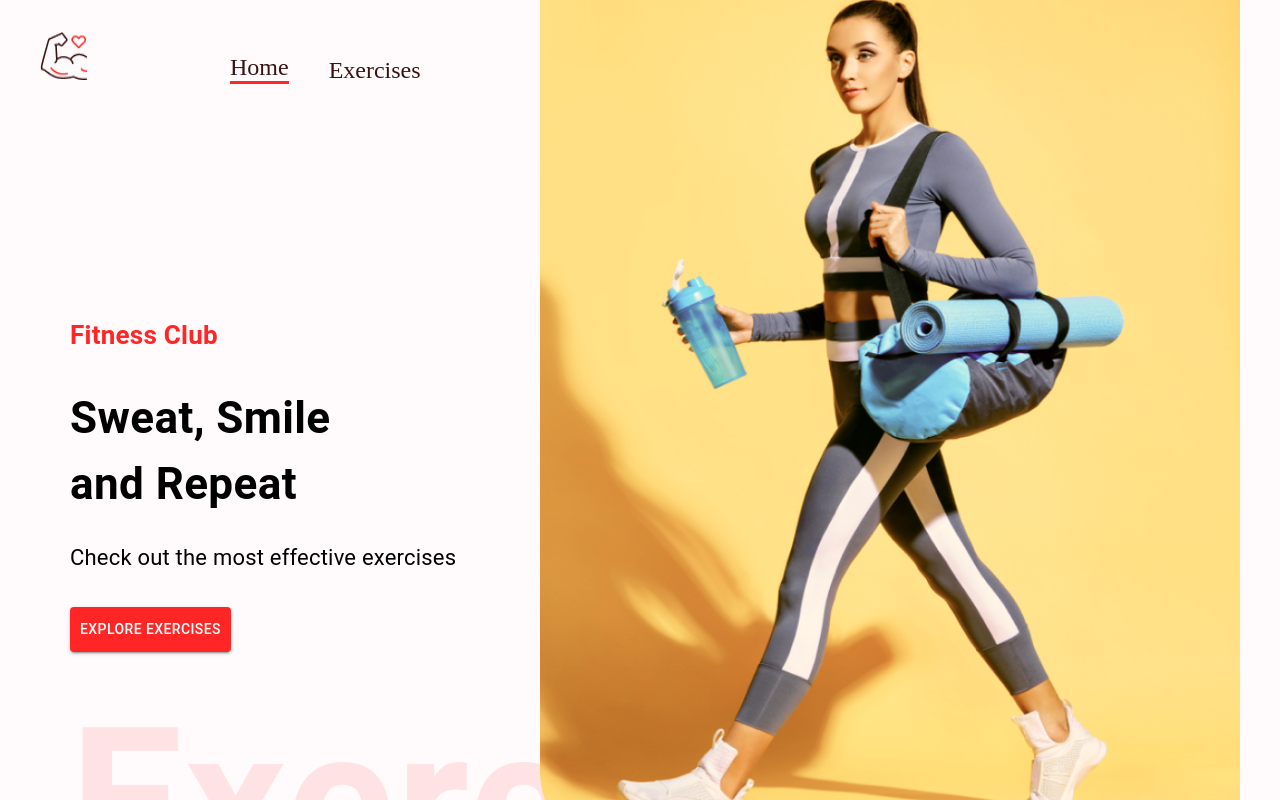
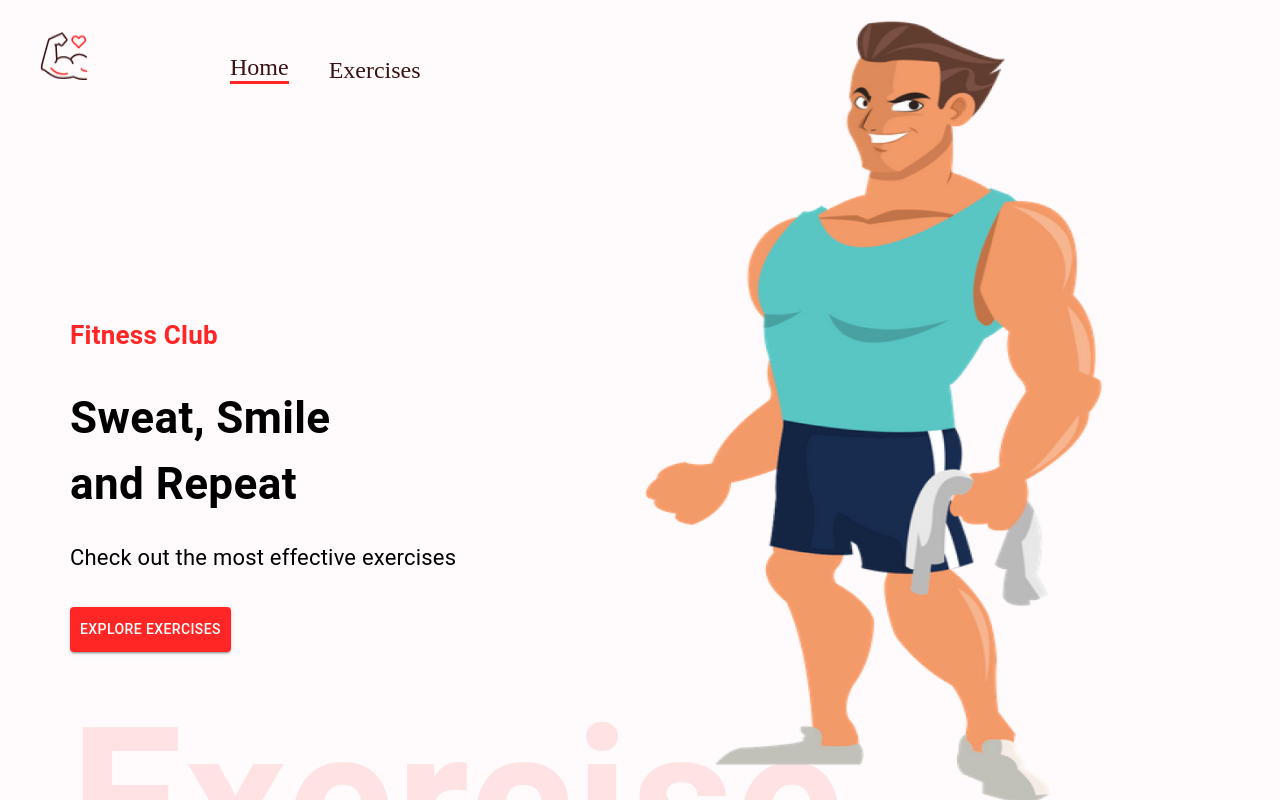
Before and after one commit to obaidash99/react-gym-project, a React (Create React App) app: page / in a window 1280 px wide. Shown: the top 800 px of the page. Built offline with nearby package versions, Linux system fonts and the light colour scheme; no server answers.

Commit message:
get back to finish

```diff
--- a/src/App.css
+++ b/src/App.css
@@ -9,6 +9,7 @@ body {
 	box-sizing: border-box;
 	-ms-overflow-style: none; /* IE 11 */
 	scrollbar-width: none; /* Firefox 64 */
+	scroll-behavior: smooth;
 }
 
 ::-webkit-scrollbar {
--- a/src/components/HeroBanner.js
+++ b/src/components/HeroBanner.js
@@ -1,6 +1,7 @@
 import React from 'react';
 import { Box, Stack, Typography, Button } from '@mui/material';
 import HeroBannerImage from '../assets/images/banner.png';
+import HeroManBanner from '../assets/images/man.png';
 
 const HeroBanner = () => {
 	return (
@@ -39,7 +40,7 @@ const HeroBanner = () => {
 			>
 				Exercise
 			</Typography>
-			<img src={HeroBannerImage} alt="banner" className="hero-banner-img" />
+			<img src={HeroManBanner} alt="banner" className="hero-banner-img" />
 		</Box>
 	);
 };
--- a/src/components/HorizontalScrollBar.js
+++ b/src/components/HorizontalScrollBar.js
@@ -33,7 +33,7 @@ const HorizontalScrollbar = ({ data, setBodyPart, bodyPart, isBodyParts }) => (
 		{data.map((item) => (
 			<Box
 				key={item.id || item}
-				itemId={item.id || item}
+				itemID={item.id || item}
 				title={item.id || item}
 				m="0 40px"
 			>
```
Also changed, not shown: src/assets/images/man.png (added).
